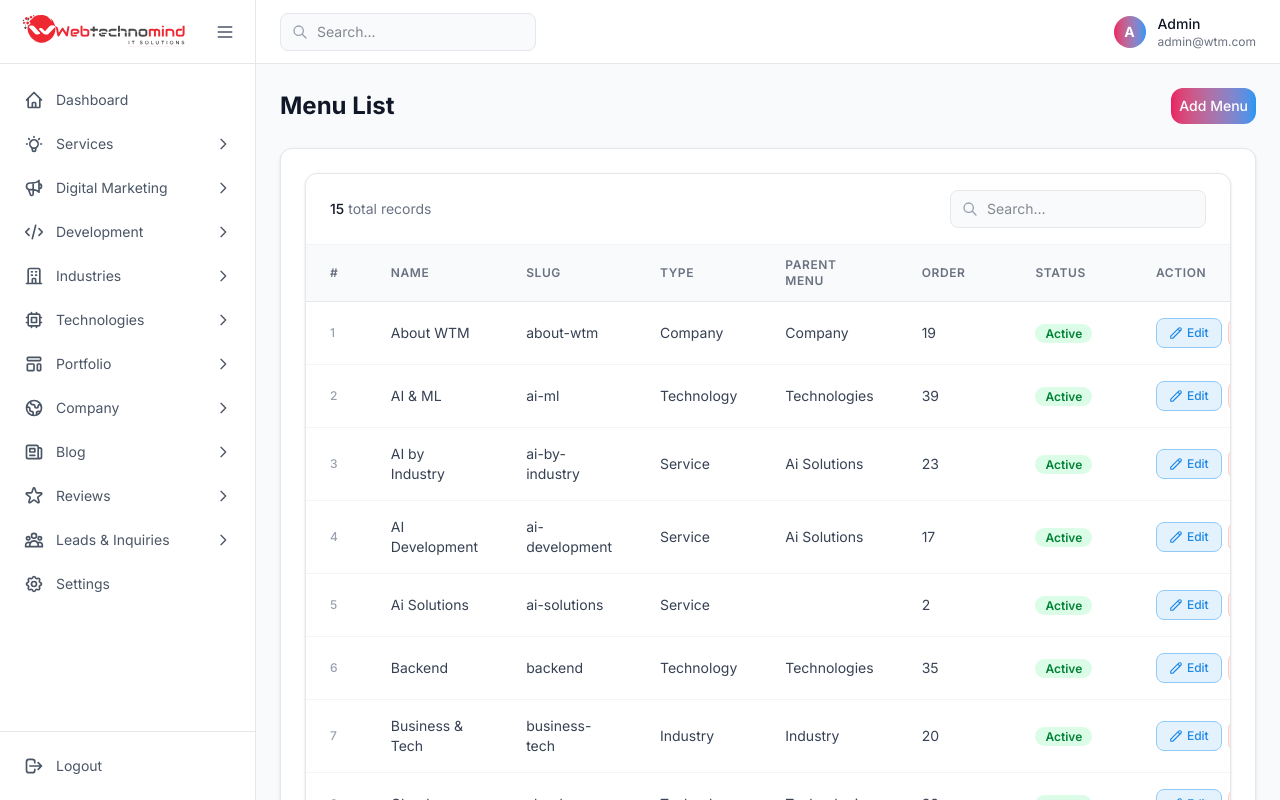
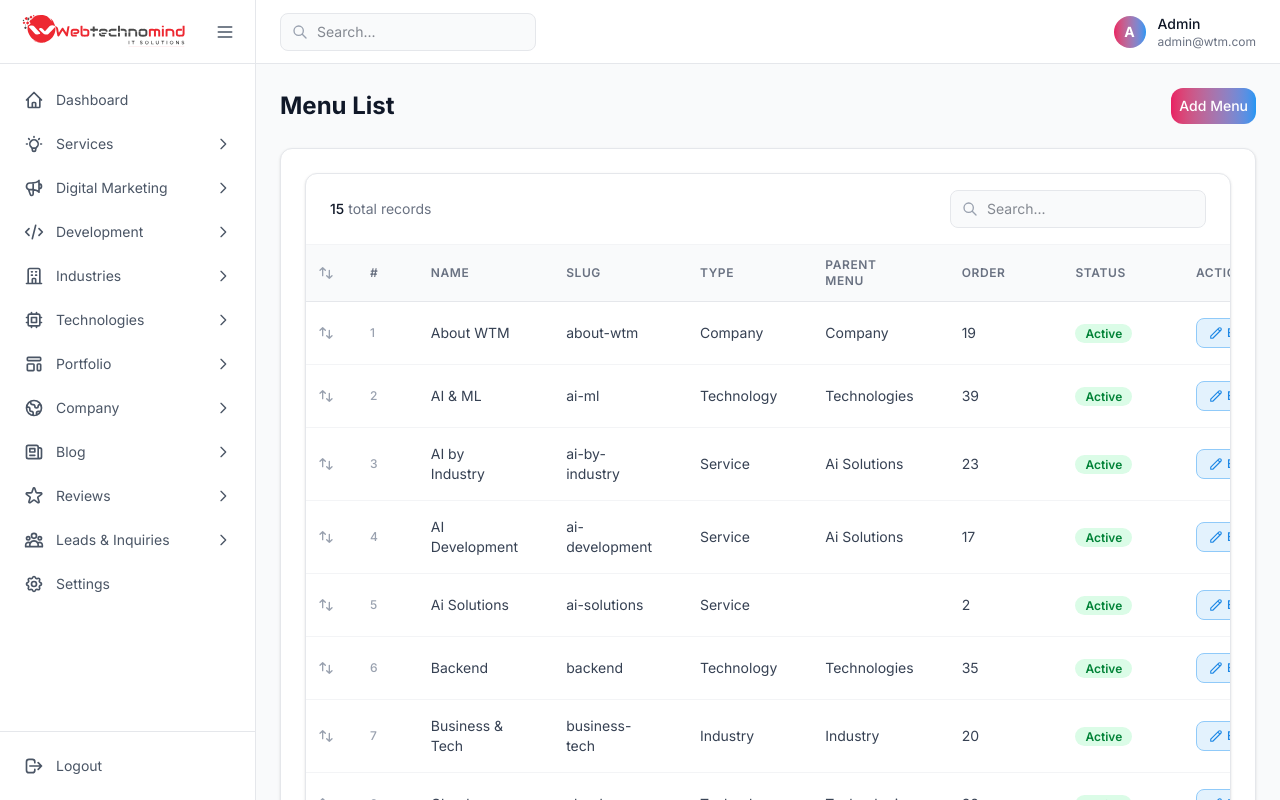
Before and after one commit to Wtmsoumen/webtechnomind_website_react_admin_new, a Next.js app: page /menus in a window 1280 px wide. Shown: the top 800 px of the page. Built offline with nearby package versions, Linux system fonts and the light colour scheme.

Commit message:
feat: implement drag-and-drop row reordering in DataTable and integrate with resource pages

```diff
--- a/src/app/ai-solutions/page.tsx
+++ b/src/app/ai-solutions/page.tsx
@@ -52,6 +52,7 @@ export default function AIServicesPage() {
         columns={columns}
         onEdit={(item) => router.push(`/ai-solutions/edit/${item.id}`)}
         onDelete={(item) => setDeleteTarget(item as typeof initialServices[0])}
+        onReorder={(reordered) => setServices(reordered as typeof initialServices)}
       />
       {deleteTarget && (
         <DeleteModal
--- a/src/app/digital-marketing/page.tsx
+++ b/src/app/digital-marketing/page.tsx
@@ -52,6 +52,7 @@ export default function DigitalMarketingPage() {
         columns={columns}
         onEdit={(item) => router.push(`/digital-marketing/edit/${item.id}`)}
         onDelete={(item) => setDeleteTarget(item as typeof initialServices[0])}
+        onReorder={(reordered) => setServices(reordered as typeof initialServices)}
       />
       {deleteTarget && (
         <DeleteModal
--- a/src/app/menus/page.tsx
+++ b/src/app/menus/page.tsx
@@ -46,6 +46,7 @@ export default function MenusPage() {
           data={menus}
           onEdit={(row) => router.push(`/menus/edit/${row.id}`)}
           onDelete={(row) => setDeleteTarget(row)}
+          onReorder={(reordered) => setMenus(reordered)}
         />
       </div>
 
--- a/src/app/services/page.tsx
+++ b/src/app/services/page.tsx
@@ -68,6 +68,7 @@ export default function ServicesPage() {
           data={services as unknown as Record<string, unknown>[]}
           onEdit={(row) => router.push(`/services/edit/${row.id}`)}
           onDelete={(row) => setDeleteTarget(row as unknown as (typeof sampleServices)[0])}
+          onReorder={(reordered) => setServices(reordered as unknown as typeof sampleServices)}
         />
       </div>
 
--- a/src/app/web-software/page.tsx
+++ b/src/app/web-software/page.tsx
@@ -52,6 +52,7 @@ export default function WebSoftwarePage() {
         columns={columns}
         onEdit={(item) => router.push(`/web-software/edit/${item.id}`)}
         onDelete={(item) => setDeleteTarget(item as typeof initialServices[0])}
+        onReorder={(reordered) => setServices(reordered as typeof initialServices)}
       />
       {deleteTarget && (
         <DeleteModal
--- a/src/components/DataTable.tsx
+++ b/src/components/DataTable.tsx
@@ -1,6 +1,6 @@
 "use client";
 
-import { useState, useMemo } from "react";
+import { useState, useMemo, useRef } from "react";
 import {
   HiOutlineSearch,
   HiOutlineChevronLeft,
@@ -9,6 +9,7 @@ import {
   HiOutlineTrash,
   HiOutlineSortAscending,
   HiOutlineSortDescending,
+  HiOutlineSwitchVertical,
 } from "react-icons/hi";
 
 interface Column<T> {
@@ -24,6 +25,7 @@ interface DataTableProps<T> {
   pageSize?: number;
   onEdit?: (row: T) => void;
   onDelete?: (row: T) => void;
+  onReorder?: (reorderedData: T[]) => void;
   actions?: boolean;
 }
 
@@ -33,12 +35,18 @@ export default function DataTable<T extends Record<string, unknown>>({
   pageSize = 10,
   onEdit,
   onDelete,
+  onReorder,
   actions = true,
 }: DataTableProps<T>) {
   const [search, setSearch] = useState("");
   const [page, setPage] = useState(0);
   const [sortKey, setSortKey] = useState<string | null>(null);
   const [sortDir, setSortDir] = useState<"asc" | "desc">("asc");
+  const [dragIndex, setDragIndex] = useState<number | null>(null);
+  const [dragOverIndex, setDragOverIndex] = useState<number | null>(null);
+  const dragNodeRef = useRef<HTMLTableRowElement | null>(null);
+
+  const canDrag = !!onReorder && !search && !sortKey;
 
   const filtered = useMemo(() => {
     if (!search) return data;
@@ -73,11 +81,49 @@ export default function DataTable<T extends Record<string, unknown>>({
     }
   };
 
+  const handleDragStart = (e: React.DragEvent<HTMLTableRowElement>, index: number) => {
+    setDragIndex(index);
+    dragNodeRef.current = e.currentTarget;
+    e.currentTarget.style.opacity = "0.4";
+    e.dataTransfer.effectAllowed = "move";
+  };
+
+  const handleDragEnd = (e: React.DragEvent<HTMLTableRowElement>) => {
+    e.currentTarget.style.opacity = "1";
+    if (dragIndex !== null && dragOverIndex !== null && dragIndex !== dragOverIndex) {
+      const realFrom = page * pageSize + dragIndex;
+      const realTo = page * pageSize + dragOverIndex;
+      const reordered = [...data];
+      const [moved] = reordered.splice(realFrom, 1);
+      reordered.splice(realTo, 0, moved);
+      const updated = reordered.map((item, i) => ({ ...item, order: i + 1 }));
+      onReorder?.(updated as T[]);
+    }
+    setDragIndex(null);
+    setDragOverIndex(null);
+    dragNodeRef.current = null;
+  };
+
+  const handleDragOver = (e: React.DragEvent<HTMLTableRowElement>, index: number) => {
+    e.preventDefault();
+    e.dataTransfer.dropEffect = "move";
+    if (index !== dragOverIndex) {
+      setDragOverIndex(index);
+    }
+  };
+
+  const handleDragLeave = () => {
+    setDragOverIndex(null);
+  };
+
   return (
     <div className="bg-white rounded-xl border border-gray-200 shadow-sm overflow-hidden">
       <div className="flex items-center justify-between px-6 py-4 border-b border-gray-100">
         <div className="text-sm text-gray-500">
           <span className="font-medium text-gray-900">{sorted.length}</span> total records
+          {onReorder && (search || sortKey) && (
+            <span className="ml-2 text-xs text-yellow-600">(clear search/sort to reorder)</span>
+          )}
         </div>
         <div className="relative">
           <HiOutlineSearch className="absolute left-3 top-1/2 -translate-y-1/2 w-4 h-4 text-gray-400" />
@@ -98,6 +144,11 @@ export default function DataTable<T extends Record<string, unknown>>({
         <table className="w-full text-sm">
           <thead>
             <tr className="bg-gray-50 border-b border-gray-200">
+              {canDrag && (
+                <th className="text-left px-3 py-3 font-semibold text-gray-500 text-xs uppercase tracking-wider w-10">
+                  <HiOutlineSwitchVertical className="w-4 h-4 mx-auto text-gray-400" />
+                </th>
+              )}
               <th className="text-left px-6 py-3 font-semibold text-gray-500 text-xs uppercase tracking-wider w-12">
                 #
               </th>
@@ -136,8 +187,24 @@ export default function DataTable<T extends Record<string, unknown>>({
             {paged.map((row, i) => (
               <tr
                 key={i}
-                className="hover:bg-gray-50/80 transition-colors"
+                draggable={canDrag}
+                onDragStart={canDrag ? (e) => handleDragStart(e, i) : undefined}
+                onDragEnd={canDrag ? handleDragEnd : undefined}
+                onDragOver={canDrag ? (e) => handleDragOver(e, i) : undefined}
+                onDragLeave={canDrag ? handleDragLeave : undefined}
+                className={`transition-colors ${
+                  canDrag ? "cursor-grab active:cursor-grabbing" : ""
+                } ${
+                  dragOverIndex === i && dragIndex !== i
+                    ? "bg-primary-50 border-t-2 border-primary-400"
+                    : "hover:bg-gray-50/80"
+                }`}
               >
+                {canDrag && (
+                  <td className="px-3 py-4 text-center">
+                    <HiOutlineSwitchVertical className="w-4 h-4 text-gray-400 mx-auto hover:text-gray-600" />
+                  </td>
+                )}
                 <td className="px-6 py-4 text-gray-400 text-xs font-medium">
                   {page * pageSize + i + 1}
                 </td>
@@ -175,7 +242,7 @@ export default function DataTable<T extends Record<string, unknown>>({
             {paged.length === 0 && (
               <tr>
                 <td
-                  colSpan={columns.length + (actions ? 1 : 0) + 1}
+                  colSpan={columns.length + (actions ? 1 : 0) + (canDrag ? 2 : 1)}
                   className="px-6 py-12 text-center"
                 >
                   <div className="text-gray-400">
--- a/src/components/MenuListPage.tsx
+++ b/src/components/MenuListPage.tsx
@@ -74,6 +74,7 @@ export default function MenuListPage({
           data={items}
           onEdit={(row) => router.push(`${editBasePath}/${row.id}`)}
           onDelete={(row) => setDeleteTarget(row)}
+          onReorder={(reordered) => setItems(reordered)}
         />
       </div>
 
```
